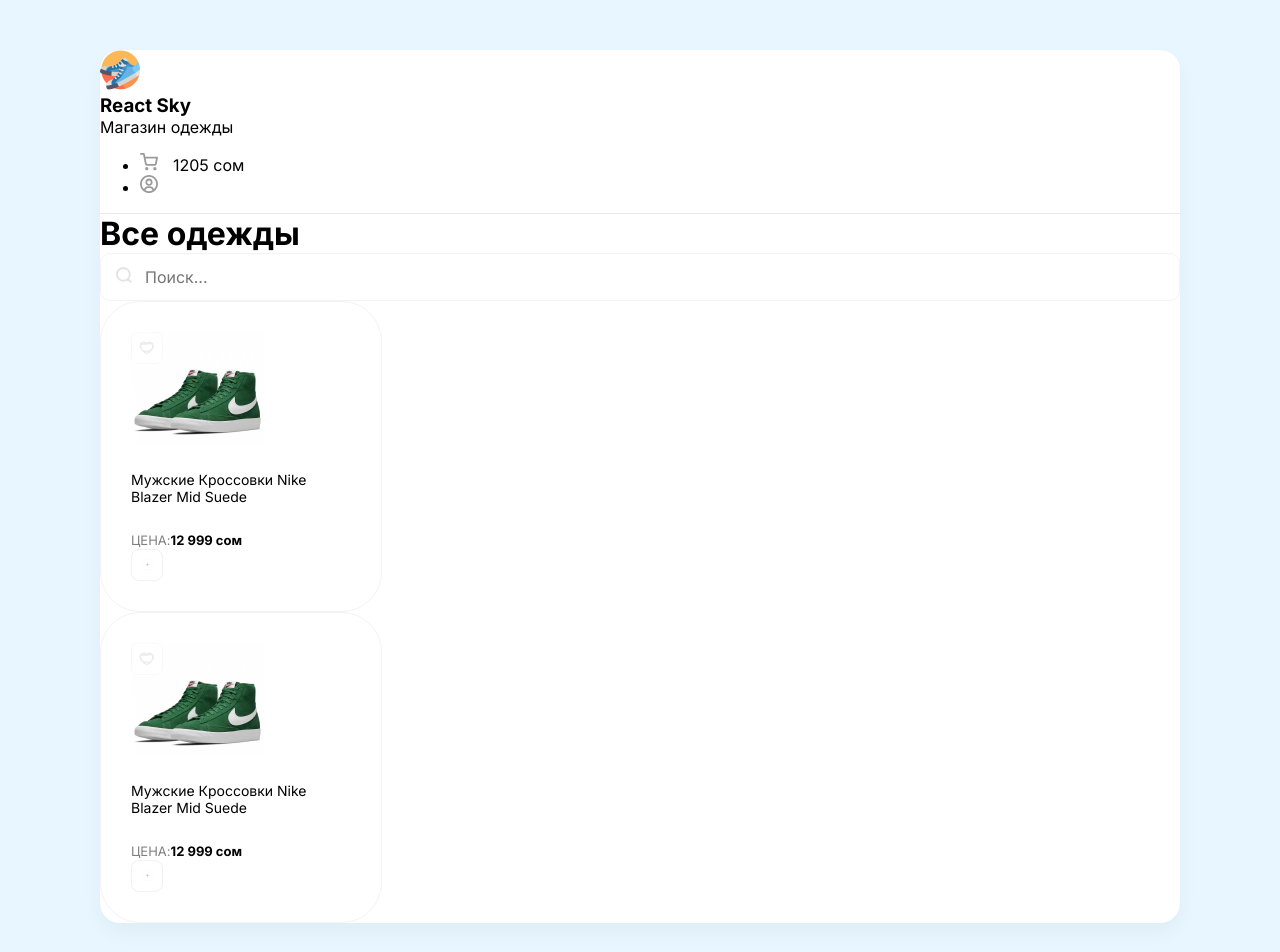
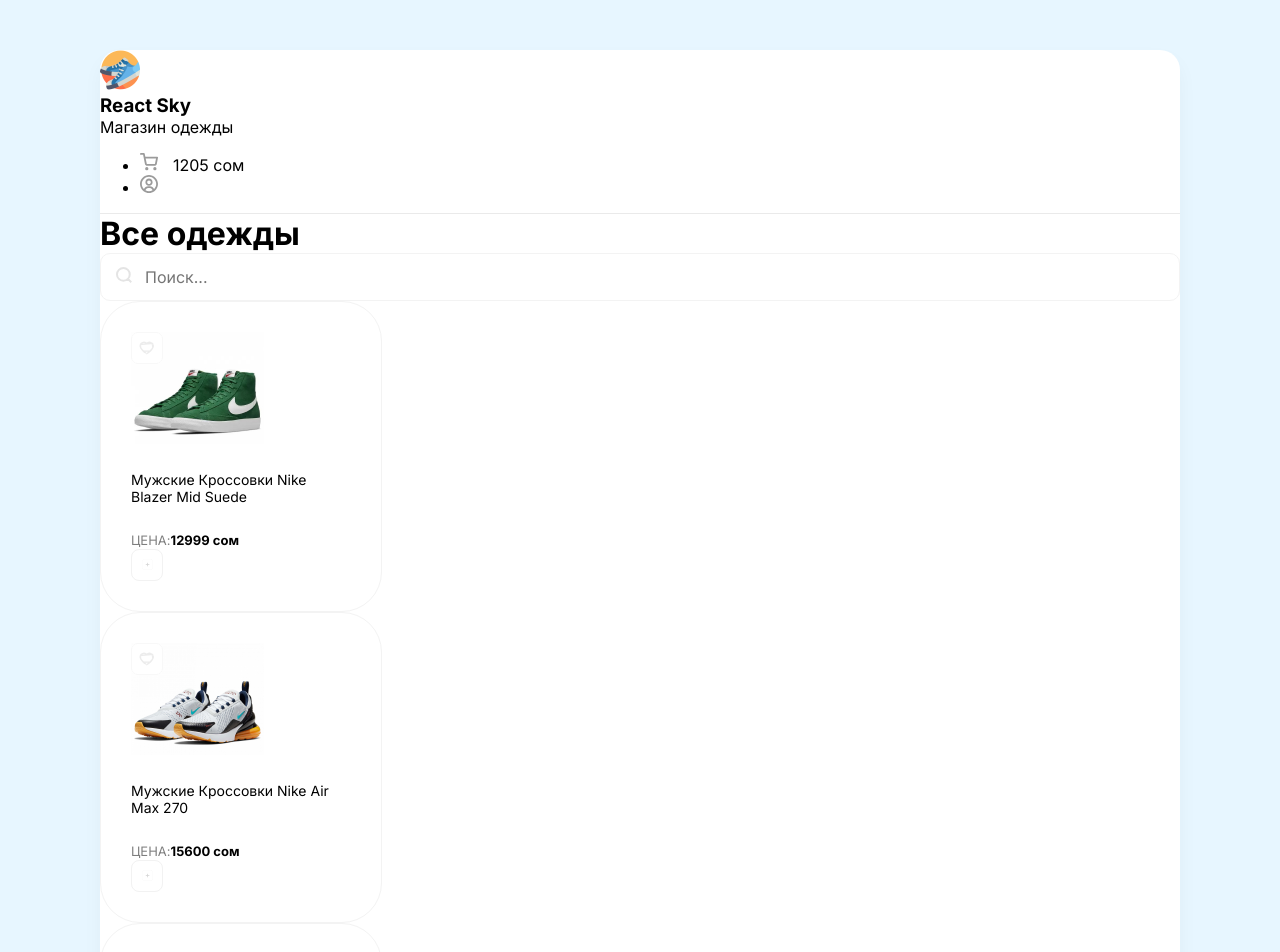
Before and after one commit to degembaevaTK9/online-clothing-store, a React (Create React App) app: page / in a window 1280 px wide. Shown: the top 952 px of the page. Built offline with nearby package versions, Linux system fonts and the light colour scheme.

Commit message:
card components using an array and styling component with css modules

```diff
--- a/src/App.js
+++ b/src/App.js
@@ -1,6 +1,13 @@
 import Card from "./components/Card";
 import Header from "./components/Header";
 import Drawer from "./components/Drawer";
+
+const arr = [
+  {title: 'Мужские Кроссовки Nike Blazer Mid Suede', price: 12999, imageUrl: '/img/sneakers/sneakers 1.jpg'},
+  {title: 'Мужские Кроссовки Nike Air Max 270', price: 15600, imageUrl: '/img/sneakers/sneakers 2.jpg'},
+  {title: 'Мужские Кроссовки Nike Blazer Mid Suede', price: 8499, imageUrl: '/img/sneakers/sneakers 3.jpg'},
+  {title: 'Кроссовки Puma X Aka Boku Future Rider', price: 10000, imageUrl: '/img/sneakers/sneakers 4.jpg'},
+];
 
 function App() {
   return (
@@ -18,8 +25,13 @@
         </div>
 
         <div className="d-flex ">
-          <Card />
-          <Card />
+
+          {arr.map(obj => (
+            <Card title = {obj.title}
+                price={obj.price}
+                imageUrl= {obj.imageUrl}
+                onClick={()=>console.log(obj)} />
+          ))}
         </div>
       </div>
     </div>
--- a/src/components/Card.js
+++ /dev/null
@@ -1,22 +0,0 @@
-function Card() {
-  return (
-    <div className="card">
-      <div className="favorite">
-        <img src="/img/heart-unliked.svg" alt="Unliked" />
-      </div>
-      <img width={133} height={112} src="/img/sneakers/sneakers 1.jpg" alt="" />
-      <h5>Мужские Кроссовки Nike Blazer Mid Suede</h5>
-      <div className="d-flex justify-between align-center">
-        <div className="d-flex flex-column">
-          <span>Цена:</span>
-          <b>12 999 cом</b>
-        </div>
-        <button className="button">
-          <img width={11} height={11} src="/img/plus.svg" />
-        </button>
-      </div>
-    </div>
-  );
-}
-
-export default Card;
--- /dev/null
+++ b/src/components/Card/Card.module.scss
@@ -0,0 +1,35 @@
+
+
+.card{
+    border: 1px solid #f3f3f3;
+    padding: 30px;
+    width: 220px;
+    border-radius: 40px;
+    margin-right: 30px;
+    transition: box-shadow 0.2s ease-in-out,transform 0.2s ease-in-out;
+    // cursor: pointer;
+
+    &:hover{
+      box-shadow: 0px 20px 35px rgba(0, 0, 0, 0.06);
+      transform: translateY(-5px);
+    }
+
+    .favorite{
+      position: absolute;
+      cursor: pointer;
+
+    }
+
+    span{
+      font-size: 13px;
+      opacity: 0.5;
+      text-transform: uppercase;
+    }
+    b{
+      font-size: 13px;
+    }
+    h5{
+      font-weight: 400;
+      font-size: 14px;
+    }
+  }
--- /dev/null
+++ b/src/components/Card/index.js
@@ -0,0 +1,27 @@
+import styles from  './Card.module.scss';
+// console.log(styles);
+
+function Card(props) {
+  // console.log(props);
+
+  return (
+    <div className={styles.card}>
+      <div className={styles.favorite}>
+        <img src="/img/heart-unliked.svg" alt="Unliked" />
+      </div>
+      <img width={133} height={112} src={props.imageUrl} alt="" />
+      <h5>{props.title}</h5>
+      <div className="d-flex justify-between align-center">
+        <div className="d-flex flex-column">
+          <span>Цена:</span>
+          <b>{props.price} сом</b>
+        </div>
+        <button className="button" onClick={props.onClick}>
+          <img width={11} height={11} src="/img/plus.svg" />
+        </button>
+      </div>
+    </div>
+  );
+}
+
+export default Card;
--- a/src/index.scss
+++ b/src/index.scss
@@ -35,39 +35,7 @@
   }
 }
 
-.card{
-  border: 1px solid #f3f3f3;
-  padding: 30px;
-  width: 220px;
-  border-radius: 40px;
-  margin-right: 30px;
-  transition: box-shadow 0.2s ease-in-out,transform 0.2s ease-in-out;
-  // cursor: pointer;
 
-  &:hover{
-    box-shadow: 0px 20px 35px rgba(0, 0, 0, 0.06);
-    transform: translateY(-5px);
-  }
-
-  .favorite{
-    position: absolute;
-    cursor: pointer;
-
-  }
-
-  span{
-    font-size: 13px;
-    opacity: 0.5;
-    text-transform: uppercase;
-  }
-  b{
-    font-size: 13px;
-  }
-  h5{
-    font-weight: 400;
-    font-size: 14px;
-  }
-}
 
 .button{
   background: #ffffff;
```
